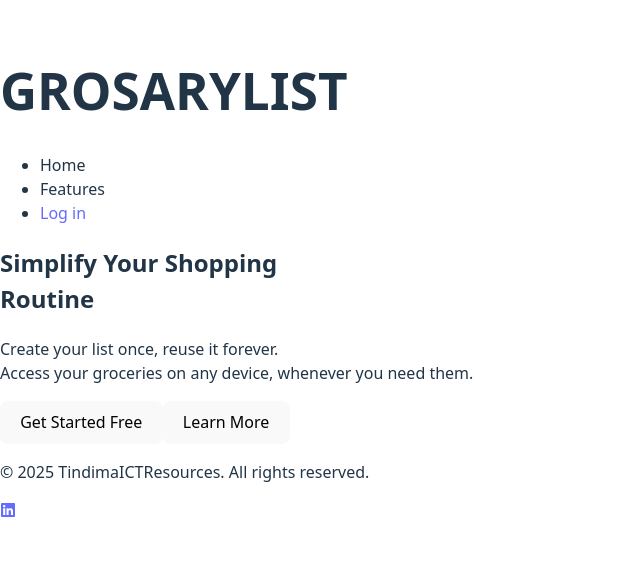
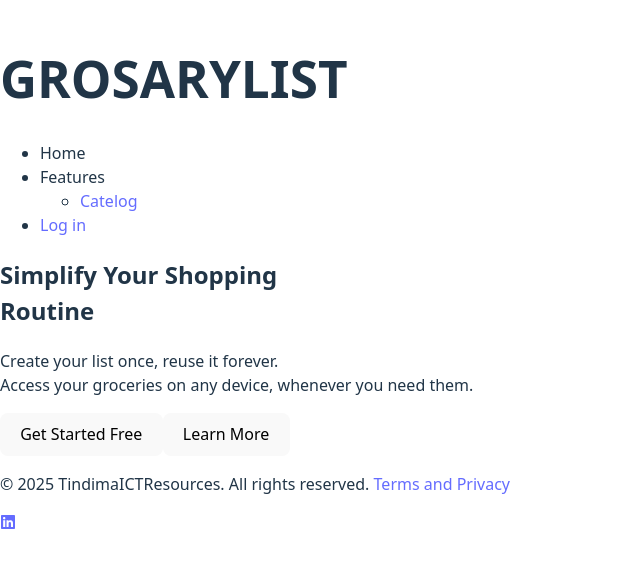
Before and after one commit to Ndima-karabo17/ShoppingListApp, a React (Vite) app: page /home in a window 1280 px wide. Shown: the part 124-692 px from the top of the page, without its empty margins (0-640 px from the left). Built offline with nearby package versions, Linux system fonts and the light colour scheme.

Commit message:
Update Home.tsx
I added features when a user hover on the feature they will be able to see the catelog

```diff
--- a/src/pages/Home.tsx
+++ b/src/pages/Home.tsx
@@ -15,7 +15,20 @@ function Home() {
                     <nav>
                         <ul className="flex flex-col sm:flex-row gap-4 sm:gap-10 items-center">
                             <li className="hover:text-neutral-600 cursor-pointer">Home</li>
-                            <li className="hover:text-neutral-600 cursor-pointer">Features</li>
+                            <li className="relative group cursor-pointer">
+                                <span className="hover:text-neutral-600">Features</span>
+                                <ul className="absolute left-0 mt-2 w-40 bg-white border border-gray-200 rounded shadow-md opacity-0 group-hover:opacity-100 transition-opacity duration-200 z-50">
+                                    <li>
+                                        <Link
+                                            to="/catelog"
+                                            className="block px-4 py-2 hover:bg-gray-100 text-sm text-gray-700"
+                                        >
+                                            Catelog
+                                        </Link>
+                                    </li>
+                                </ul>
+                            </li>
+
                             <li>
                                 <Link
                                     to="/login"
@@ -63,8 +76,9 @@ function Home() {
             <footer className="bg-violet-50">
                 <div className="container mx-auto px-4 py-4 flex flex-col sm:flex-row justify-between items-center gap-4">
                     <p className="text-sm text-center sm:text-left">
-                        &copy; 2025 TindimaICTResources. <span>All rights reserved.</span>
+                        &copy; 2025 TindimaICTResources. <span>All rights reserved.</span> <span><Link to='/privacy' className="hover:text-blue-600">Terms and Privacy</Link></span>
                     </p>
+
                     <Link
                         to="https://www.linkedin.com/in/ndima-mhangwani"
                         target="_blank"
```
